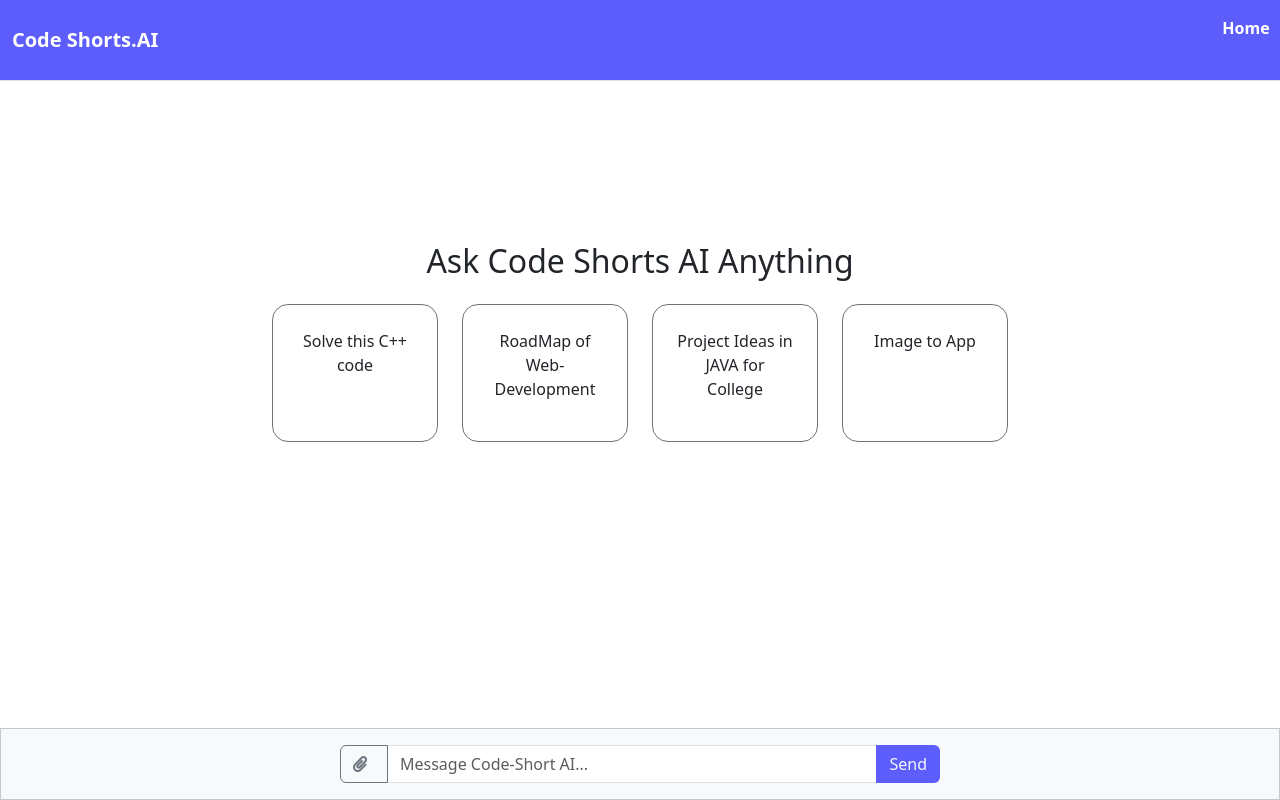
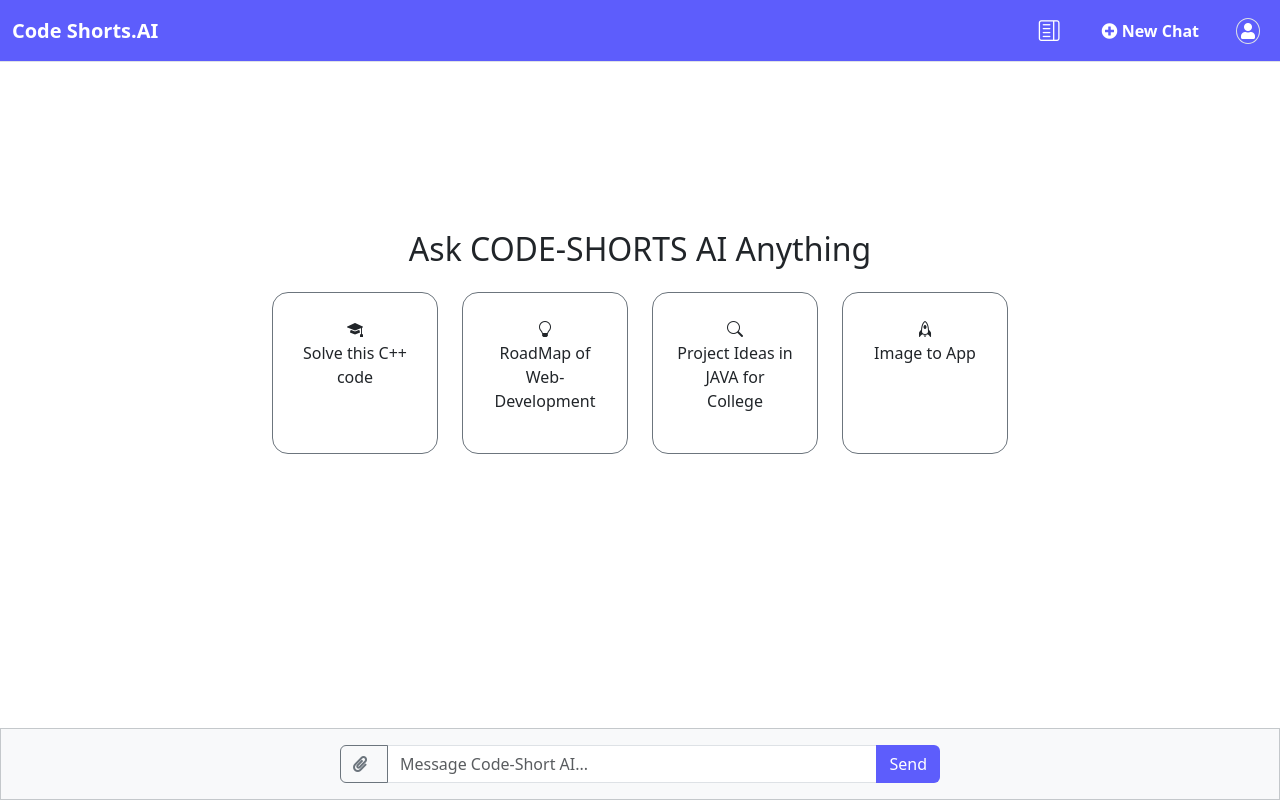
Before and after one commit to devnickverma/CodeShort-Frontend, a plain HTML site: page chat_bot.html in a window 1280 px wide. Drawn offline with nearby package versions, Linux system fonts and the light colour scheme.

Commit message:
Update chat_bot.html

```diff
--- a/chat_bot.html
+++ b/chat_bot.html
@@ -4,9 +4,10 @@
 <head>
     <meta charset="UTF-8">
     <meta name="viewport" content="width=device-width, initial-scale=1.0">
-    <title>Code-Shorts AI</title>
+    <title>CODE-SHORTS.AI</title>
 
     <link href="https://cdn.jsdelivr.net/npm/bootstrap@5.3.0-alpha1/dist/css/bootstrap.min.css" rel="stylesheet">
+    <link rel="stylesheet" href="https://cdn.jsdelivr.net/npm/bootstrap-icons@1.10.0/font/bootstrap-icons.css">
     <link rel="stylesheet" href="https://cdnjs.cloudflare.com/ajax/libs/font-awesome/5.15.3/css/all.min.css">
     <style>
         /* Ensure the content is scrollable on small screens */
@@ -21,34 +22,39 @@
 <body>
 
     <!-- Navbar -->
-    <nav class="navbar navbar-expand-lg fixed-top  border-bottom border-top-0" style="background-color: rgb(93, 93, 252)">
+    <nav class="navbar navbar-expand-lg fixed-top border-bottom border-top-0" style="background-color: rgb(93, 93, 252);">
         <div class="container-fluid">
-            <label class="navbar-brand fw-bold text-white" id="codeShortToggle"
-                style="cursor: pointer;">Code Shorts.AI</label>
-            <button class="navbar-toggler bg-white" type="button" data-bs-toggle="collapse" data-bs-target="#navbarNav"
-                aria-controls="navbarNav" aria-expanded="false" aria-label="Toggle navigation">
+            <!-- Brand redirects to Home page -->
+            <label class="navbar-brand fw-bold text-white" id="codeShortHome" style="cursor: pointer;">Code Shorts.AI</label>
+
+            <!-- Toggler for mobile view -->
+            <button class="navbar-toggler bg-white" type="button" data-bs-toggle="collapse" data-bs-target="#navbarIcons"
+                aria-controls="navbarIcons" aria-expanded="false" aria-label="Toggle navigation">
                 <span class="navbar-toggler-icon"></span>
             </button>
-            <div class="collapse navbar-collapse" id="navbarSupportedContent">
-                <ul class="navbar-nav me-auto mb-2 mb-lg-0">
-                    <li class="nav-item active">
-                        <a class="nav-link active" aria-current="page" href="/home.html"
-                            style="  color: white; font-weight: 650; margin-left: 65rem; padding-right: 3rem;">Home</a>
-                    </li>
+
+            <div class="collapse navbar-collapse" id="navbarIcons">
+                <ul class="navbar-nav ms-auto d-flex align-items-center">
+                    <!-- Sidebar Toggle Icon -->
                     <li class="nav-item">
-                        <a class="nav-link " aria-current="page" href="#
-                            style="  color: white; font-weight: 650; padding-right: 3rem;">New Chat+</a>
+                        <button class="btn text-white" id="sidebarToggle" style="margin-right: 1rem;">
+                            <i class="bi bi-layout-text-sidebar" style="font-size: 1.3rem;"></i> <!-- Sidebar icon -->
+                        </button>
                     </li>
 
+                    <!-- New Chat Icon -->
+                    <li class="nav-item">
+                        <a class="btn text-white" href="#" id="newChatBtn" style="margin-right: 1rem;">
+                            <i class="fas fa-plus-circle"></i> <!-- New chat icon -->
+                            <strong>New Chat</strong>
+                        </a>
+                    </li>
 
-
-                </ul>
-            </div>
-                <ul class="navbar-nav ms-auto">
+                    <!-- Profile Icon -->
                     <li class="nav-item dropdown">
                         <a class="nav-link" href="#" id="navbarDropdown" role="button" data-bs-toggle="dropdown"
                             aria-haspopup="true" aria-expanded="false">
-                            <i class="fas fa-user profile-icon border rounded-circle p-1 text-white" ></i>
+                            <i class="fas fa-user profile-icon border rounded-circle p-1 text-white"></i>
                         </a>
                         <div class="dropdown-menu dropdown-menu-end" aria-labelledby="navbarDropdown">
                             <a class="dropdown-item" href="#">View Profile</a>
@@ -63,9 +69,9 @@
 
     <!-- Sidebar -->
     <div class="sidebar position-fixed top-0 start-0 w-250 bg-light border-end vh-100" id="sidebar"
-        style="transform: translateX(-100%); transition: transform 0.3s ease; z-index: 1000;">
+        style="transform: translateX(-100%); transition: transform 0.3s ease; z-index: 100000;">
         <h5 class="p-3">History</h5>
-        <div class="p-3">
+        <div class="p-3" id="history">
             <p><strong>October 1, 2024</strong></p>
             <ul class="list-unstyled">
                 <li>Search Query 1</li>
@@ -82,7 +88,7 @@
     <!-- Main Content Centered Using Bootstrap -->
     <div class="d-flex align-items-center justify-content-center vh-100 text-center scrollable-content">
         <div class="container">
-            <h2>Ask Code Shorts AI Anything</h2>
+            <h2>Ask CODE-SHORTS AI Anything</h2>
             <div class="row mt-4 justify-content-center">
                 <!-- Adjusted column sizes to reduce width -->
                 <div class="col-lg-2 col-md-4 mb-3">
@@ -123,15 +129,18 @@
             </button>
             <input type="file" id="file-upload" class="d-none">
             <input type="text" class="form-control" placeholder="Message Code-Short AI...">
-            <button class="btn " style="background-color: rgb(93, 93, 252); color: aliceblue;">Send</button>
+            <button class="btn " style="background-color: rgb(93, 93, 252); color: white;">Send</button>
         </div>
     </div>
 
     <!-- Sidebar Toggle Script -->
     <script>
         const sidebar = document.getElementById('sidebar');
-        const codeShortToggle = document.getElementById('codeShortToggle');
+        const codeShortToggle = document.getElementById('sidebarToggle');
+        const newChatBtn = document.getElementById('newChatBtn');
+        const homeButton = document.getElementById('codeShortHome');
 
+        // Toggle Sidebar
         codeShortToggle.addEventListener('click', function () {
             if (sidebar.style.transform === 'translateX(0%)') {
                 sidebar.style.transform = 'translateX(-100%)';
```
